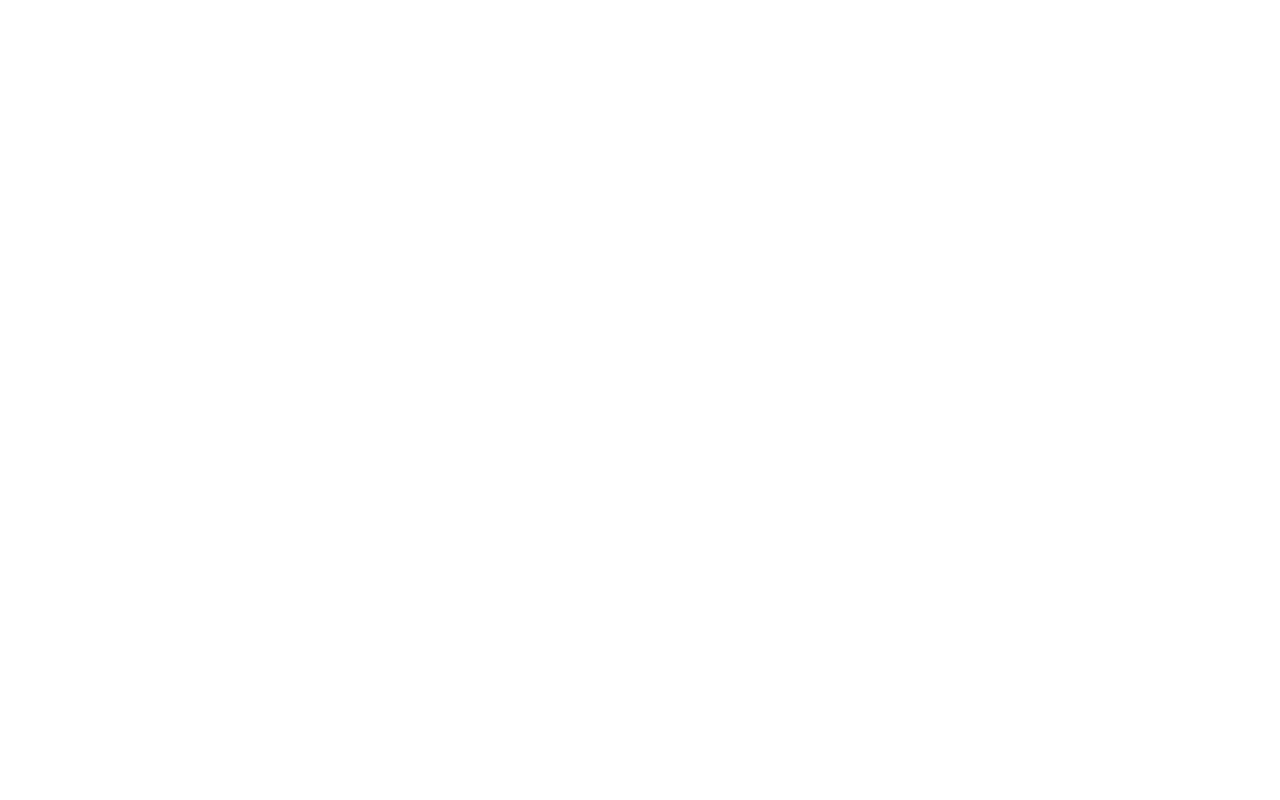
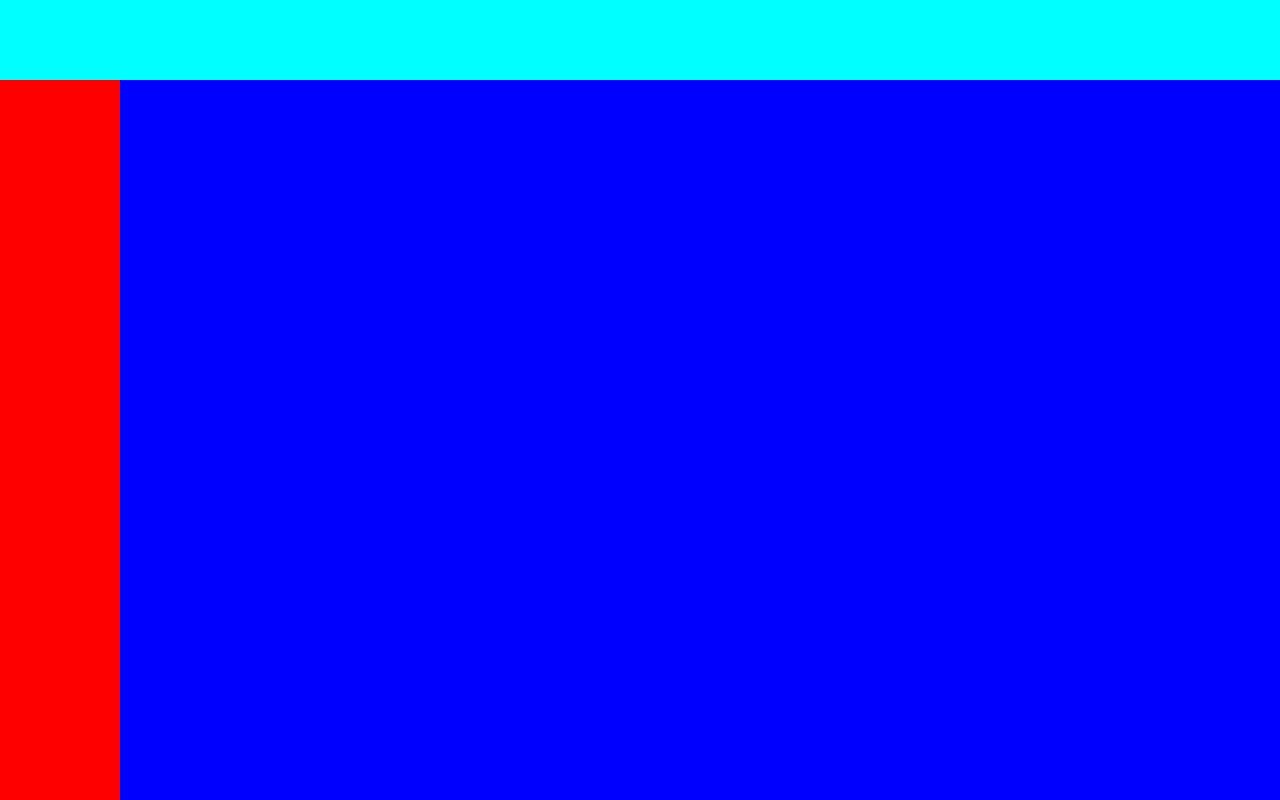
Before and after one commit to FraBif/html-css-bootstrap-dashboard, a plain HTML site: page index.html in a window 1280 px wide. Drawn offline with nearby package versions, Linux system fonts and the light colour scheme.

Commit message:
primary structure

```diff
--- a/css/style.css
+++ b/css/style.css
@@ -0,0 +1,31 @@
+header{
+    width: 100%;
+    height: 80px;
+    background-color: aqua;
+}
+
+.my_navbar{
+    height: calc(100vh - 80px);
+    width: 70px;
+    background-color: red;
+}
+
+.my_content{
+    height: calc(100vh - 80px);
+    width: calc(100% - 70px);
+    background-color: blue;
+}
+
+@media screen and (min-width:992px) {
+    .my_navbar{
+        height: calc(100vh - 80px);
+        width: 120px;
+        background-color: red;
+    }
+
+    .my_content{
+        height: calc(100vh - 80px);
+        width: calc(100% - 120px);
+        background-color: blue;
+    }
+}
--- a/index.html
+++ b/index.html
@@ -12,6 +12,11 @@
     <link rel="stylesheet" href="css/style.css">
 </head>
 <body>
-
+    <header>
+    </header>
+    <main class="d-flex">
+        <section class="my_navbar"></section>
+        <section class="my_content"></section>
+    </main>
 </body>
 </html>
```
